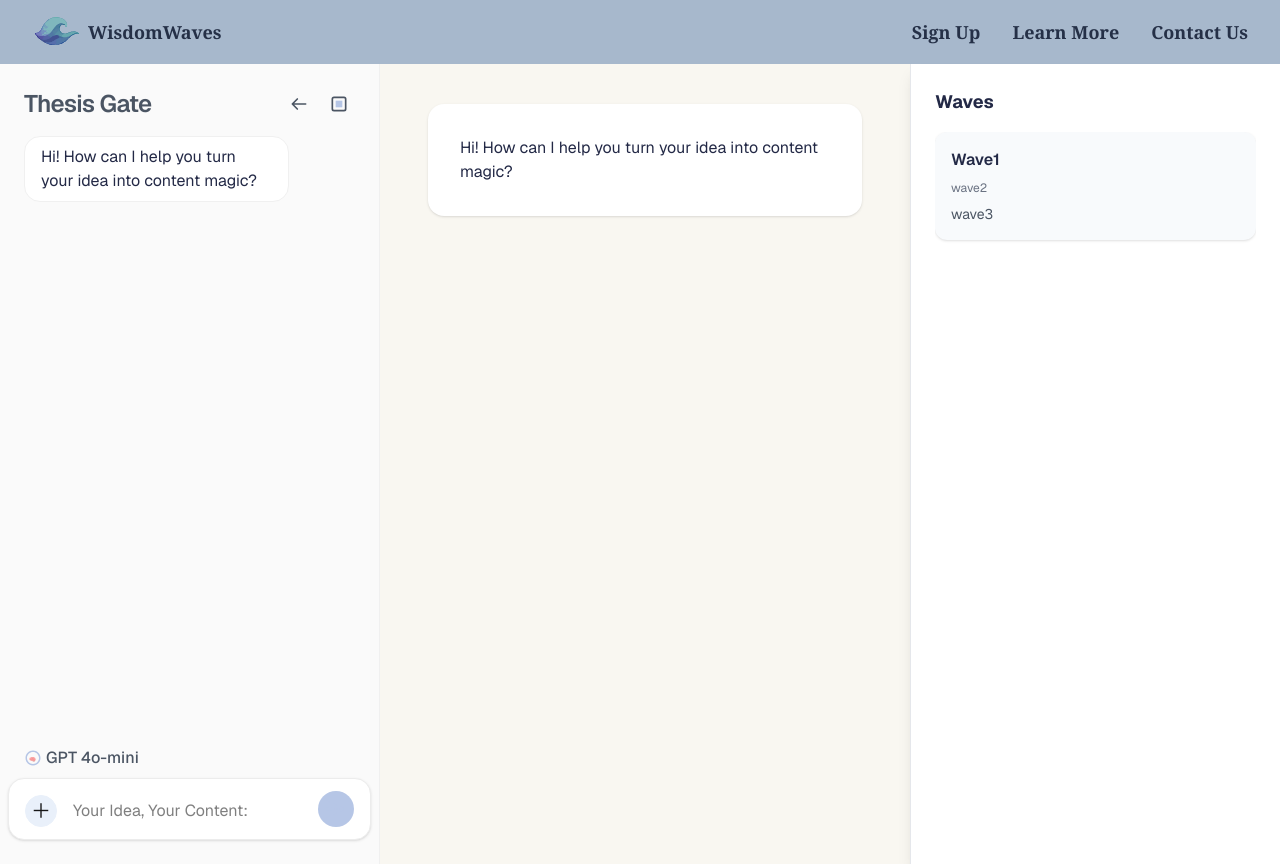
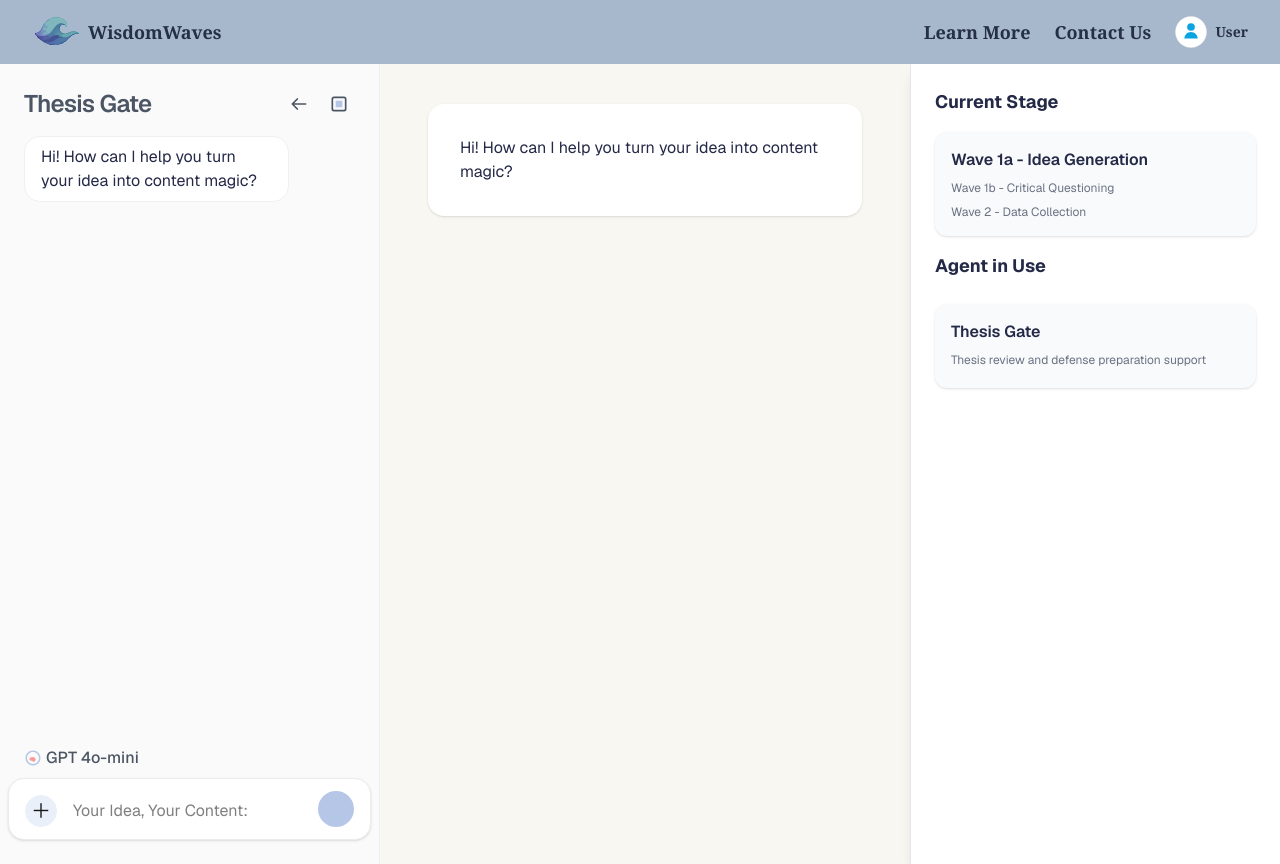
Before and after one commit to wzcwd/WisdomWaves, a Next.js app: page /workspace in a window 1280 px wide. Built offline with nearby package versions, Linux system fonts and the light colour scheme.

Commit message:
Refactor layout and add Navbar component; update sidebar labels and colors for clarity

```diff
--- /dev/null
+++ b/src/app/Navbar.js
@@ -0,0 +1,38 @@
+"use client";
+
+import Link from "next/link";
+import Image from "next/image";
+import { usePathname } from "next/navigation";
+
+export default function Navbar() {
+  const pathname = usePathname();
+  const isLanding = pathname === "/";
+
+  return (
+    <nav className="bg-[#A7B8CC] flex items-center justify-between px-8 py-4">
+      <div className="flex items-center gap-2">
+        <Link href="/" className="flex items-center gap-2">
+          <Image src="/logo.svg" alt="Logo" width={48} height={48} />
+          <span className="font-semibold text-[#253047] text-lg font-serif">WisdomWaves</span>
+        </Link>
+      </div>
+
+      {isLanding ? (
+        <div className="flex items-center gap-8 text-[#253047] font-semibold text-lg font-serif">
+          <Link href="/signup" className="hover:underline">Sign Up</Link>
+          <Link href="#" className="hover:underline">Learn More</Link>
+          <Link href="#" className="hover:underline">Contact Us</Link>
+        </div>
+      ) : (
+        <div className="flex items-center gap-6 text-[#253047] font-semibold text-lg font-serif">
+          <Link href="#" className="hover:underline">Learn More</Link>
+          <Link href="#" className="hover:underline">Contact Us</Link>
+          <div className="flex items-center gap-2">
+            <Image src="/user-profile.svg" alt="User Icon" width={32} height={32} className="rounded-full" />
+            <span className="text-sm">User</span>
+          </div>
+        </div>
+      )}
+    </nav>
+  );
+}
--- a/src/app/layout.js
+++ b/src/app/layout.js
@@ -1,7 +1,6 @@
 import { Geist, Geist_Mono } from "next/font/google";
 import "./globals.css";
-import Link from "next/link";
-import Image from "next/image";
+import Navbar from "@/app/Navbar";
 
 const geistSans = Geist({
   variable: "--font-geist-sans",
@@ -21,24 +20,10 @@ export const metadata = {
 export default function RootLayout({ children }) {
   return (
     <html lang="en">
-      <body className={`${geistSans.variable} ${geistMono.variable} antialiased `}>
+      <body className={`${geistSans.variable} ${geistMono.variable} antialiased`}>
         <div className="bg-[#F9F7F1] min-h-screen flex flex-col">
-        {/* Navbar */}
-          <nav className="bg-[#A7B8CC] flex items-center justify-between px-8 py-4">
-            <div className="flex items-center gap-2">
-              <Link href="/" className="flex items-center gap-2">
-                <Image src="/logo.svg" alt="WisdomWaves Logo" width={48} height={48} />
-                <span className="font-semibold text-[#253047] text-lg font-serif">WisdomWaves</span>
-              </Link>
-            </div>
-            <div className="flex items-center gap-8 text-[#253047] font-semibold text-lg font-serif">
-              <Link href="/signup" className="hover:underline">Sign Up</Link>
-              <Link href="#" className="hover:underline">Learn More</Link>
-              <Link href="#" className="hover:underline">Contact Us</Link>
-            </div>
-          </nav>
-        {/* Main content */}
-        {children}
+          <Navbar /> {/*Client Component handles path */}
+          {children}
         </div>
       </body>
     </html>
--- a/src/app/page.js
+++ b/src/app/page.js
@@ -62,22 +62,22 @@ export default function Home() {
         <p className="mb-8 text-[#4b5563]">Move from idea to output using our guided process—no matter your research experience.</p>
         <div className="flex flex-col gap-6 max-w-2xl mx-auto">
 
-          <div className="bg-white rounded-lg shadow p-6 text-left">
+          <div className="bg-[#e0f7fa] rounded-lg shadow p-6 text-left">
             <h3 className="font-semibold text-[#232946]">Wave 1a – Idea Generation</h3>
             <p className="text-[#4b5563]">Brainstorm, refine, and validate your research topic with AI assistance.</p>
           </div>
 
-          <div className="bg-white rounded-lg shadow p-6 text-left">
+          <div className="bg-[#fce4ec] rounded-lg shadow p-6 text-left">
             <h3 className="font-semibold text-[#232946]">Wave 1b – Critical Questioning</h3>
             <p className="text-[#4b5563]">Develop key questions, methods, and scientific workflows.</p>
           </div>
 
-          <div className="bg-white rounded-lg shadow p-6 text-left">
+          <div className="bg-[#fff3e0] rounded-lg shadow p-6 text-left">
             <h3 className="font-semibold text-[#232946]">Wave 2 – Data Collection</h3>
             <p className="text-[#4b5563]">Collect, analyze, and structure your research data.</p>
           </div>
 
-          <div className="bg-white rounded-lg shadow p-6 text-left">
+          <div className="bg-[#ede7f6] rounded-lg shadow p-6 text-left">
             <h3 className="font-semibold text-[#232946]">Wave 3 – Drafting</h3>
             <p className="text-[#4b5563]">Transform your analysis into structured research drafts.</p>
           </div>
--- a/src/app/workspace/page.js
+++ b/src/app/workspace/page.js
@@ -179,12 +179,19 @@ export default function Workspace() {
 
       {/* Right Sidebar */}
       <aside className="w-[370px] min-w-[300px] max-w-[400px] bg-white border-l border-[#e5e7eb] px-6 py-6 shadow-lg flex flex-col overflow-y-auto">
-        <div className="text-lg font-bold text-[#232946] mb-4">Waves</div>
-        <div className="flex-1 overflow-y-auto flex flex-col gap-4">
+        <div className="text-lg font-bold text-[#232946] mb-4">Current Stage</div>
+        <div className="flex-0.2overflow-y-auto flex flex-col gap-4">
           <div className="bg-[#f8fafc] rounded-xl p-4 shadow flex flex-col gap-1">
-            <div className="text-[#232946] font-semibold text-base mb-1">Wave1</div>
-            <div className="text-xs text-gray-500 mb-1">wave2</div>
-            <div className="text-[#4b5563] text-sm line-clamp-3">wave3</div>
+            <div className="text-[#232946] font-semibold text-base mb-1">Wave 1a - Idea Generation</div>
+            <div className="text-xs text-gray-500 mb-1">Wave 1b - Critical Questioning</div>
+            <div className="text-gray-500 text-xs line-clamp-3">Wave 2 - Data Collection</div>
+          </div>
+        </div>
+        <div className="text-lg font-bold text-[#232946] mb-6 mt-4">Agent in Use</div>
+        <div className="flex-0.2overflow-y-auto flex flex-col gap-4">
+          <div className="bg-[#f8fafc] rounded-xl p-4 shadow flex flex-col gap-1">
+            <div className="text-[#232946] font-semibold text-base mb-1">Thesis Gate</div>
+            <div className="text-xs text-gray-500 mb-1">Thesis review and defense preparation support</div>
           </div>
         </div>
       </aside>
```
Also changed, not shown: public/user-profile.svg (added).
